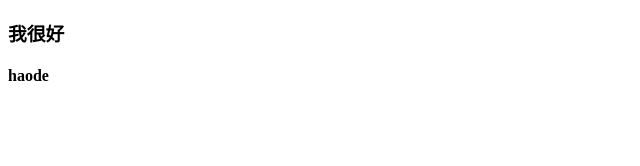
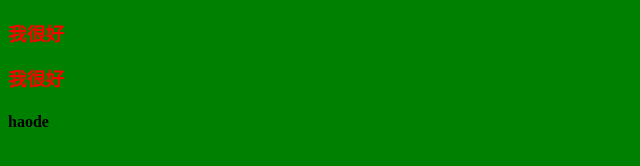
Before and after one commit to zyjocelyn/project_02, a plain HTML site: page index.html in a window 1280 px wide. Shown: the whole page, without its empty margins (0-640 px from the left). Drawn offline with Linux system fonts and the light colour scheme.

Commit message:
修改了index.css

```diff
--- /dev/null
+++ b/index.css
@@ -0,0 +1,7 @@
+h3 {
+    color: red;
+}
+
+body {
+    background-color: green;
+}
--- a/index.html
+++ b/index.html
@@ -6,11 +6,16 @@
     <meta http-equiv="X-UA-Compatible" content="IE=edge">
     <meta name="viewport" content="width=device-width, initial-scale=1.0">
     <title>Document</title>
+    <link rel="stylesheet" href="./index.css">
 </head>
 
 <body>
+    <div>
+        <h3>我很好</h3>
+    </div>
     <h3>我很好</h3>
     <h4>haode</h4>
+    <script src="./index.js"></script>
 </body>
 
 </html>
```
Also changed, not shown: index.js (added).
